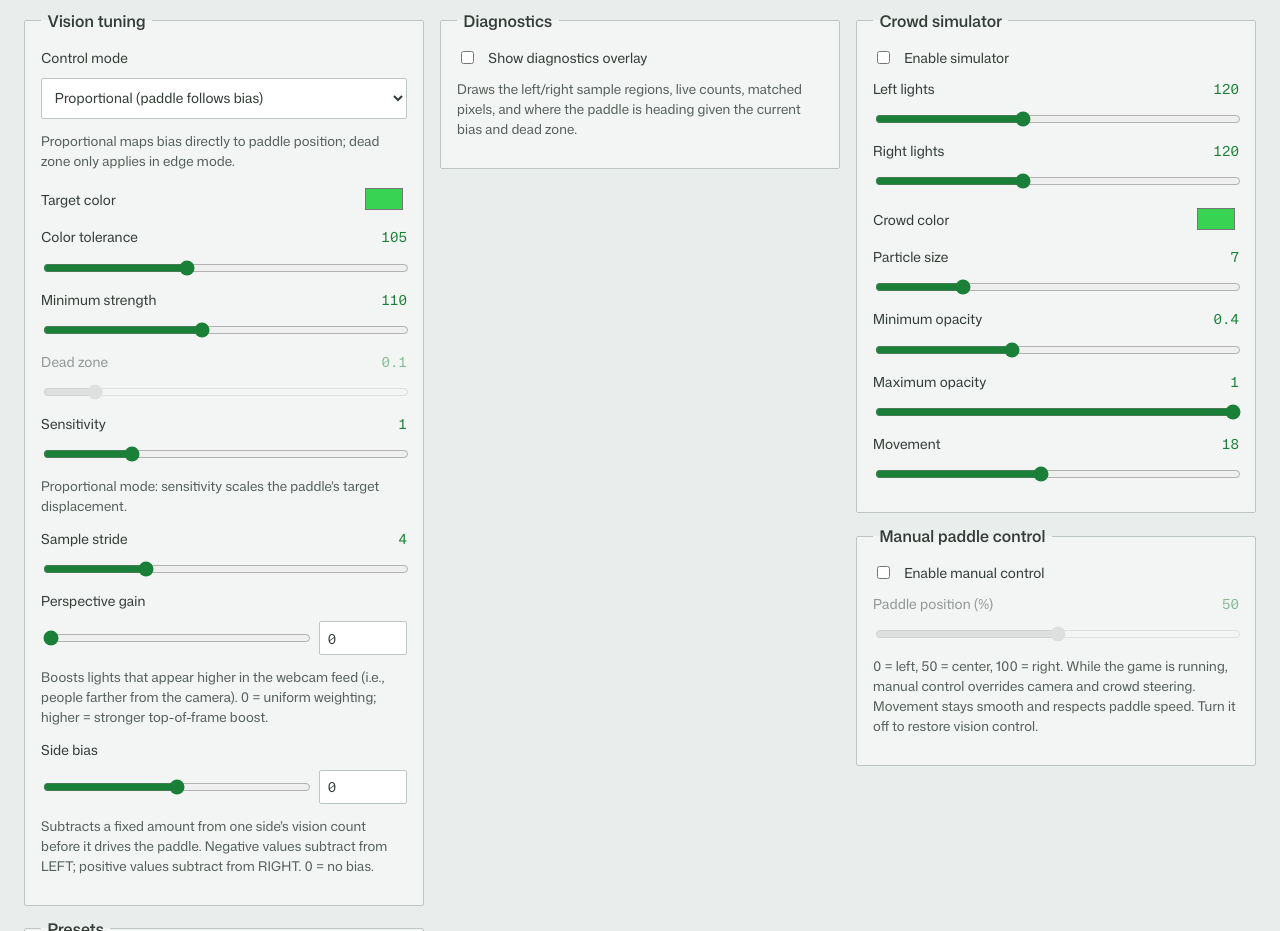
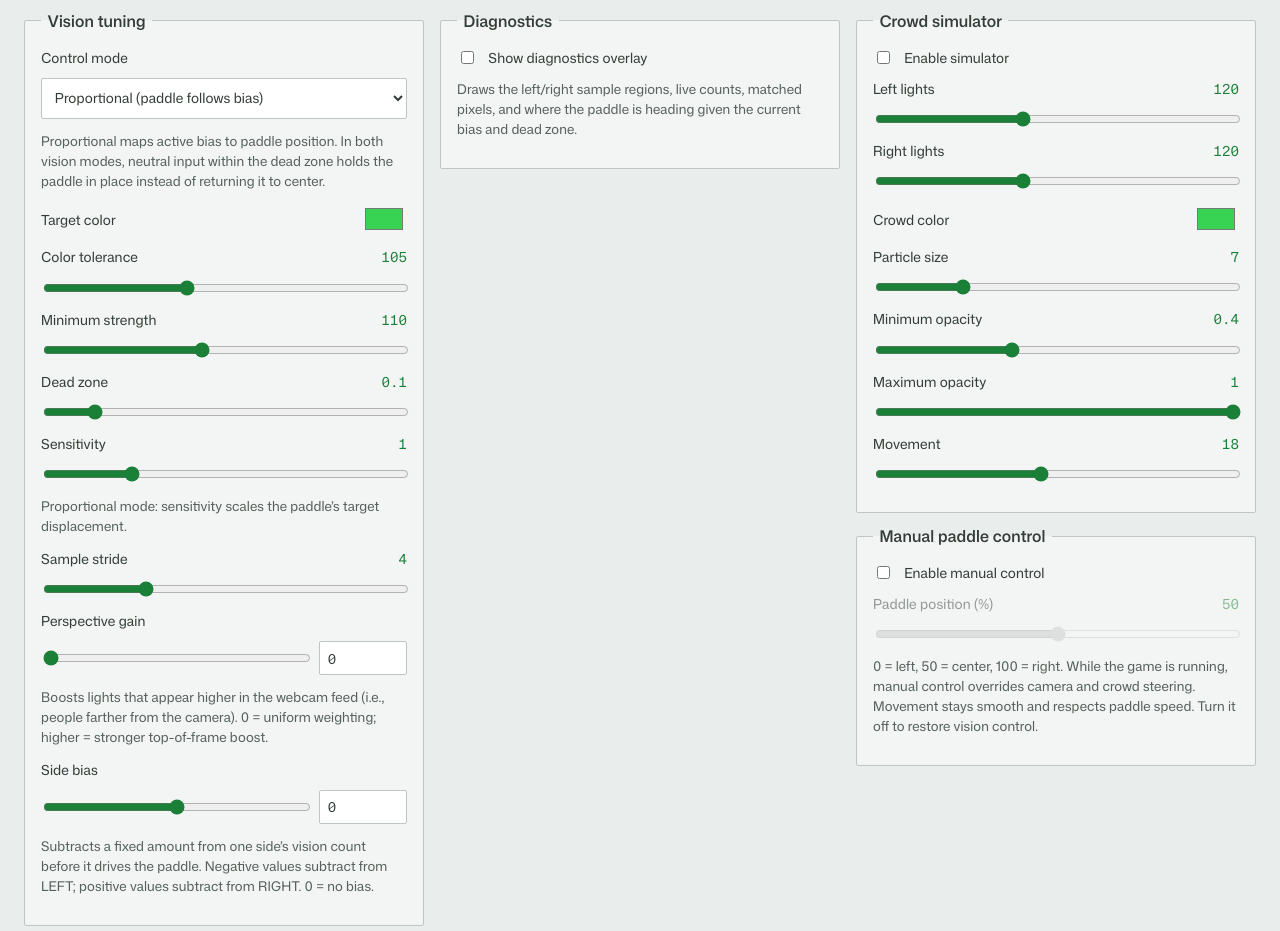
Before and after one commit to MuadSteeb/audience-breakout-playground, a plain HTML site: page operator.html in a window 1280 px wide. Shown: the part 845-1776 px from the top of the page. Drawn offline with Linux system fonts and the light colour scheme.

Commit message:
Publish stationary paddle behavior for neutral input
Co-authored-by: Copilot App <223556219+Copilot@users.noreply.github.com>

```diff
--- a/js/operator.js
+++ b/js/operator.js
@@ -70,10 +70,8 @@ function populateForm({ skipActive = true } = {}) {
 function syncModeAwareControls() {
   const proportional = settings.vision.controlMode === 'proportional';
   for (const input of form.elements) {
-    if (input.name === 'vision.deadZone' || input.name === 'manualControl.position') {
-      const disabled = input.name === 'vision.deadZone'
-        ? proportional
-        : !settings.manualControl.enabled;
+    if (input.name === 'manualControl.position') {
+      const disabled = !settings.manualControl.enabled;
       input.disabled = disabled;
       const label = input.closest('label');
       if (label) {
--- a/js/renderer.js
+++ b/js/renderer.js
@@ -392,7 +392,7 @@ export class GameRenderer {
       context.restore();
 
       const controlMode = settings.manualControl.enabled ? 'manual' : settings.vision.controlMode;
-      const deadZoneLine = controlMode !== 'edge'
+      const deadZoneLine = controlMode === 'manual'
         ? `dead zone: n/a (${controlMode})`
         : paddleIntent.inDeadZone
           ? `dead zone: yes (|bias| ≤ ${settings.vision.deadZone})`
--- a/operator.html
+++ b/operator.html
@@ -112,7 +112,7 @@
               <option value="edge">Edge (paddle drives toward the leaning side)</option>
             </select>
           </label>
-          <small>Proportional maps bias directly to paddle position; dead zone only applies in edge mode.</small>
+          <small>Proportional maps active bias to paddle position. In both vision modes, neutral input within the dead zone holds the paddle in place instead of returning it to center.</small>
           <label>Target color <input name="vision.targetColor" type="color" /></label>
           <label data-output="vision.tolerance">Color tolerance <output></output>
             <input name="vision.tolerance" type="range" min="10" max="255" step="1" />
```
Also changed, not shown: js/game.js (+7 -7 lines).
